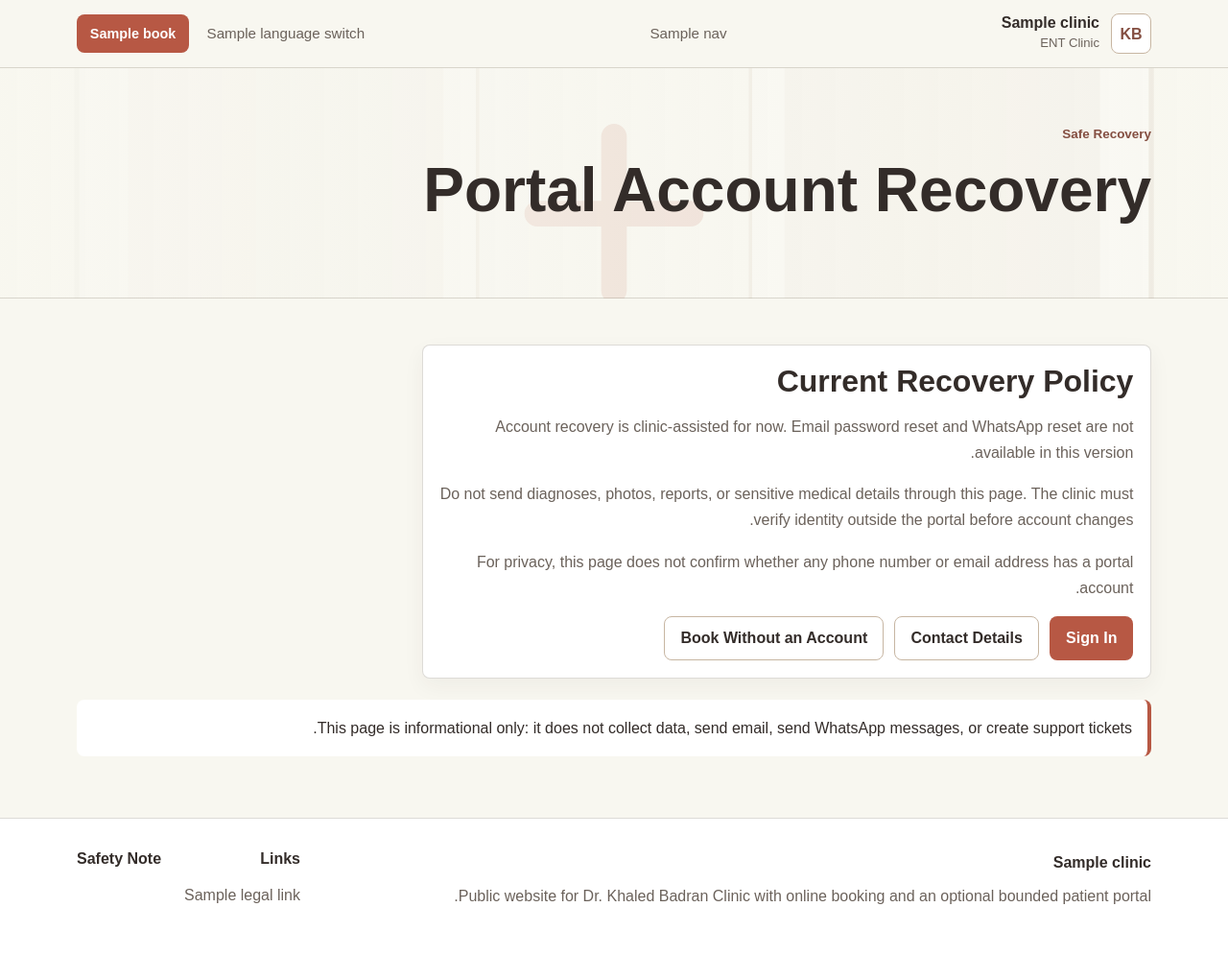
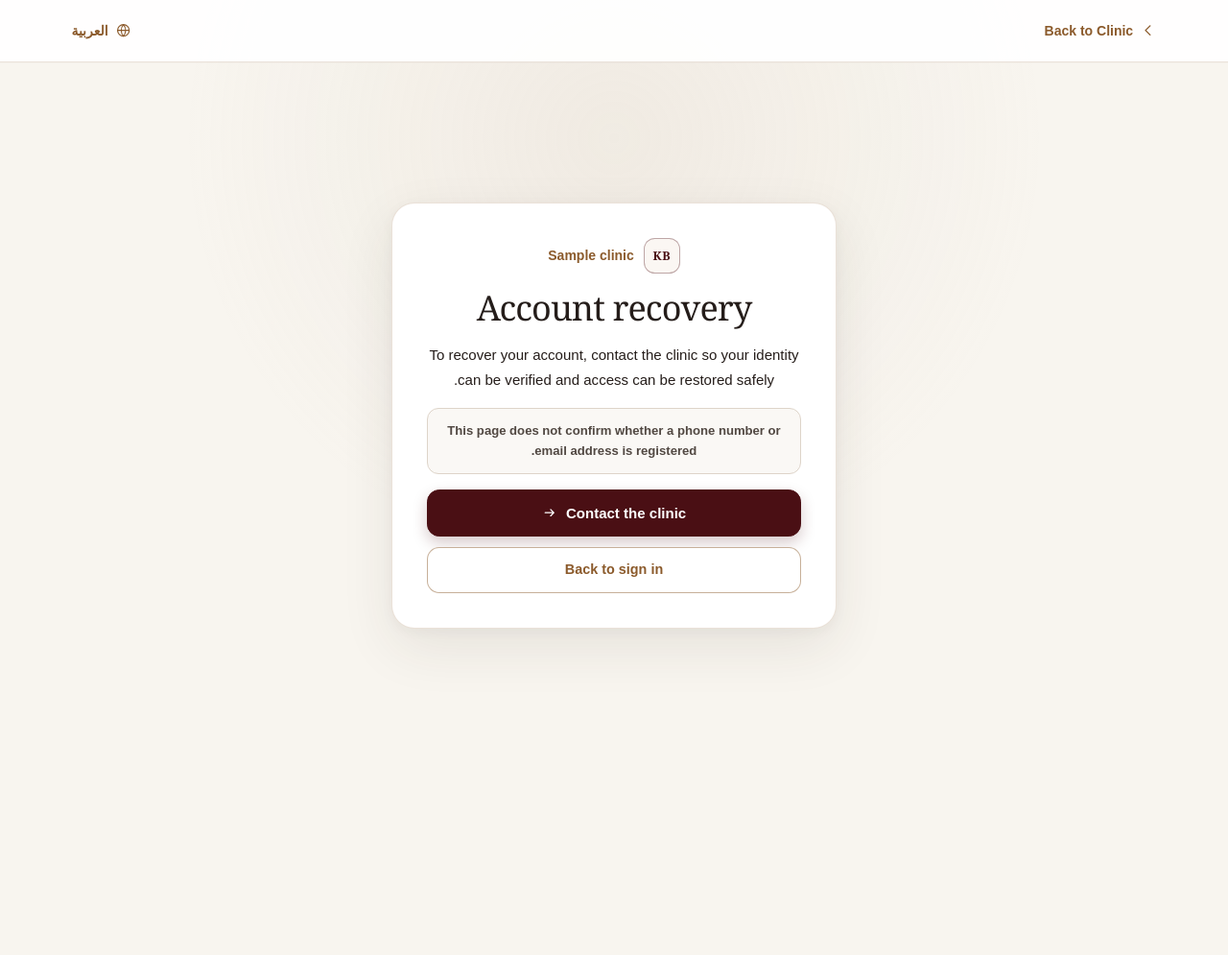
Before and after one commit to sami77337/khaled-badran-clinic, a Django app: template templates/patients/account_recovery.html in a window 1280 px wide. Shown: the whole page at 96% size. After the commit the page ends 667 px from the top, so only its background shows below. Run offline with Django 5.2, Linux system fonts and the light colour scheme; the template is opened without the code that fills it: most values are stand-ins (such as "Sample title", 1, 10 or a date in 2020); parts of the project's set-up code (start-up, migrations or seed data) failed here and were passed over.

Commit message:
feat(auth): port account recovery to auth shell

```diff
--- a/static/css/auth.css
+++ b/static/css/auth.css
@@ -74,6 +74,7 @@ body.auth-shell {
 .auth-language-switch:focus-visible,
 .auth-role-tab:focus-visible,
 .auth-submit:focus-visible,
+.auth-recovery-secondary:focus-visible,
 .auth-password-toggle:focus-visible,
 .auth-shell .booking-country-trigger:focus-visible,
 .auth-shell .booking-country-search:focus-visible,
@@ -426,6 +427,71 @@ body.auth-shell {
     text-underline-offset: 0.18em;
 }
 
+.auth-recovery-card {
+    max-width: 29rem;
+}
+
+.auth-recovery-heading {
+    margin-bottom: 0.9rem;
+}
+
+.auth-recovery-content {
+    display: grid;
+    gap: 1rem;
+    text-align: center;
+}
+
+.auth-recovery-explanation,
+.auth-recovery-privacy {
+    margin: 0;
+}
+
+.auth-recovery-explanation {
+    color: var(--auth-ink);
+    font-size: 0.94rem;
+    font-weight: 500;
+    line-height: 1.75;
+}
+
+.auth-recovery-privacy {
+    border: 1px solid var(--auth-soft-line);
+    border-radius: 0.75rem;
+    background: #FAF8F5;
+    color: #514842;
+    font-size: 0.82rem;
+    font-weight: 600;
+    line-height: 1.65;
+    padding: 0.72rem 0.8rem;
+}
+
+.auth-recovery-actions {
+    display: grid;
+    gap: 0.65rem;
+}
+
+.auth-recovery-secondary {
+    display: inline-flex;
+    width: 100%;
+    min-height: 3rem;
+    align-items: center;
+    justify-content: center;
+    border: 1px solid rgba(139, 90, 43, 0.48);
+    border-radius: 0.8rem;
+    background: var(--auth-paper);
+    color: var(--auth-wood);
+    font-size: 0.9rem;
+    font-weight: 700;
+    line-height: 1.3;
+    padding: 0.75rem 1rem;
+    transition: background-color 150ms ease, border-color 150ms ease, color 150ms ease;
+}
+
+.auth-recovery-secondary:hover {
+    border-color: var(--auth-burgundy);
+    background: rgba(74, 15, 20, 0.055);
+    color: var(--auth-burgundy);
+}
+
 .auth-mode-note {
     margin: -0.1rem 0 0;
     color: var(--auth-muted);
--- a/templates/patients/account_recovery.html
+++ b/templates/patients/account_recovery.html
@@ -1,63 +1,46 @@
-{% extends "base.html" %}
+{% extends "auth/base.html" %}
 
 {% block content %}
-<section class="page-hero">
-    <div class="container page-hero-inner">
-        <p class="eyebrow">{% if is_arabic %}استعادة آمنة{% else %}Safe Recovery{% endif %}</p>
-        <h1>{% if is_arabic %}استعادة حساب البوابة{% else %}Portal Account Recovery{% endif %}</h1>
-        <p>{{ labels.not_emergency }}</p>
-    </div>
-</section>
+<section class="auth-page auth-recovery-page" aria-labelledby="auth-title">
+    <div class="auth-card auth-recovery-card">
+        <div class="auth-identity" aria-label="{% if is_arabic %}{{ clinic.name_ar }}{% else %}{{ clinic.name_en }}{% endif %}">
+            <span class="auth-monogram" aria-hidden="true">KB</span>
+            <span class="auth-clinic-name">{% if is_arabic %}{{ clinic.name_ar }}{% else %}{{ clinic.name_en }}{% endif %}</span>
+        </div>
 
-<section class="section">
-    <div class="container booking-layout">
-        {% if request.user.is_authenticated %}
-            {% include "patients/_portal_nav.html" %}
-        {% endif %}
+        <div class="auth-heading auth-recovery-heading">
+            <h1 id="auth-title">{% if is_arabic %}استعادة الحساب{% else %}Account recovery{% endif %}</h1>
+        </div>
 
-        <div class="success-card">
-            <h2>{% if is_arabic %}سياسة الاستعادة الحالية{% else %}Current Recovery Policy{% endif %}</h2>
-            <p class="muted">
+        <div class="auth-recovery-content">
+            <p class="auth-recovery-explanation">
                 {% if is_arabic %}
-                    استعادة الحساب تتم بمساعدة العيادة حاليا. لا توجد استعادة كلمة مرور عبر البريد الإلكتروني أو واتساب في هذه النسخة.
+                    لاستعادة حسابك، تواصل مع العيادة للتحقق من هويتك ومساعدتك في الوصول إلى حسابك.
                 {% else %}
-                    Account recovery is clinic-assisted for now. Email password reset and WhatsApp reset are not available in this version.
+                    To recover your account, contact the clinic so your identity can be verified and access can be restored safely.
                 {% endif %}
             </p>
-            <p class="muted">
+
+            <p class="auth-recovery-privacy">
                 {% if is_arabic %}
-                    عند التواصل مع العيادة، لا ترسل تشخيصا أو صورا أو تقارير طبية عبر هذه الصفحة. ستتحقق العيادة من الهوية خارج البوابة قبل أي تغيير.
+                    لن تؤكد هذه الصفحة ما إذا كان رقم هاتف أو بريد إلكتروني مسجلًا لدينا.
                 {% else %}
-                    Do not send diagnoses, photos, reports, or sensitive medical details through this page. The clinic must verify identity outside the portal before account changes.
+                    This page does not confirm whether a phone number or email address is registered.
                 {% endif %}
             </p>
-            <p class="muted">
-                {% if is_arabic %}
-                    حفاظا على الخصوصية، لا تؤكد البوابة من هذه الصفحة ما إذا كان رقم أو بريد معين يملك حسابا.
-                {% else %}
-                    For privacy, this page does not confirm whether any phone number or email address has a portal account.
-                {% endif %}
-            </p>
-            <div class="hero-actions">
-                <a class="btn btn-primary" href="{{ portal_login_url }}">
-                    {% if is_arabic %}تسجيل الدخول{% else %}Sign In{% endif %}
+
+            <div class="auth-recovery-actions">
+                <a class="auth-submit" href="{{ contact_url }}">
+                    <span>{% if is_arabic %}التواصل مع العيادة{% else %}Contact the clinic{% endif %}</span>
+                    <svg class="auth-submit-arrow" aria-hidden="true" viewBox="0 0 20 20" fill="none">
+                        <path d="M4 10h11M11 6l4 4-4 4" stroke="currentColor" stroke-width="1.6" stroke-linecap="round" stroke-linejoin="round"/>
+                    </svg>
                 </a>
-                <a class="btn btn-secondary" href="{{ contact_url }}">
-                    {% if is_arabic %}معلومات التواصل{% else %}Contact Details{% endif %}
-                </a>
-                <a class="btn btn-secondary" href="{{ booking_url }}">
-                    {% if is_arabic %}حجز موعد بدون حساب{% else %}Book Without an Account{% endif %}
+                <a class="auth-recovery-secondary" href="{{ portal_login_url }}">
+                    {% if is_arabic %}العودة لتسجيل الدخول{% else %}Back to sign in{% endif %}
                 </a>
             </div>
         </div>
-
-        <p class="trust-note">
-            {% if is_arabic %}
-                هذه الصفحة معلوماتية فقط: لا تجمع بيانات، لا ترسل بريدا، لا ترسل واتساب، ولا تنشئ تذاكر دعم.
-            {% else %}
-                This page is informational only: it does not collect data, send email, send WhatsApp messages, or create support tickets.
-            {% endif %}
-        </p>
     </div>
 </section>
 {% endblock %}
```
Also changed, not shown: apps/patients/tests.py (+146 -12 lines), apps/patients/views.py (+25 -1 lines).
